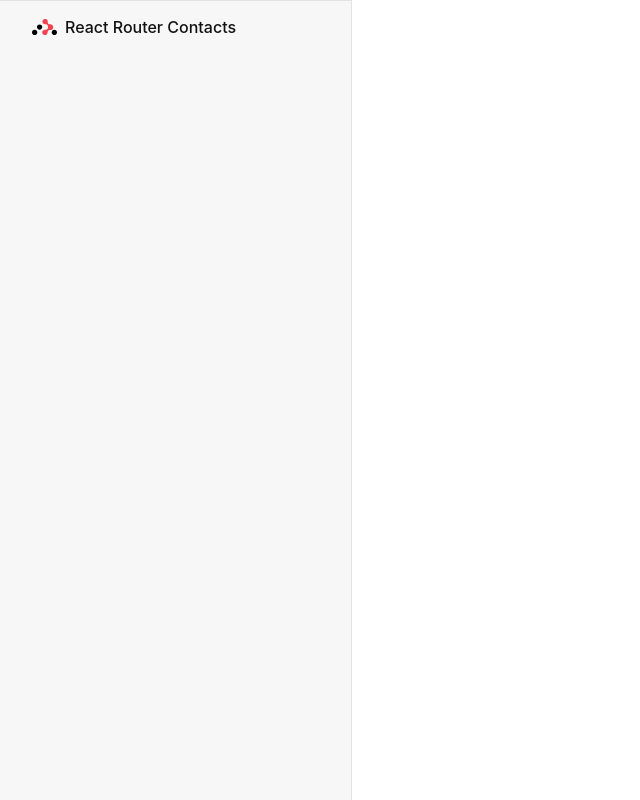
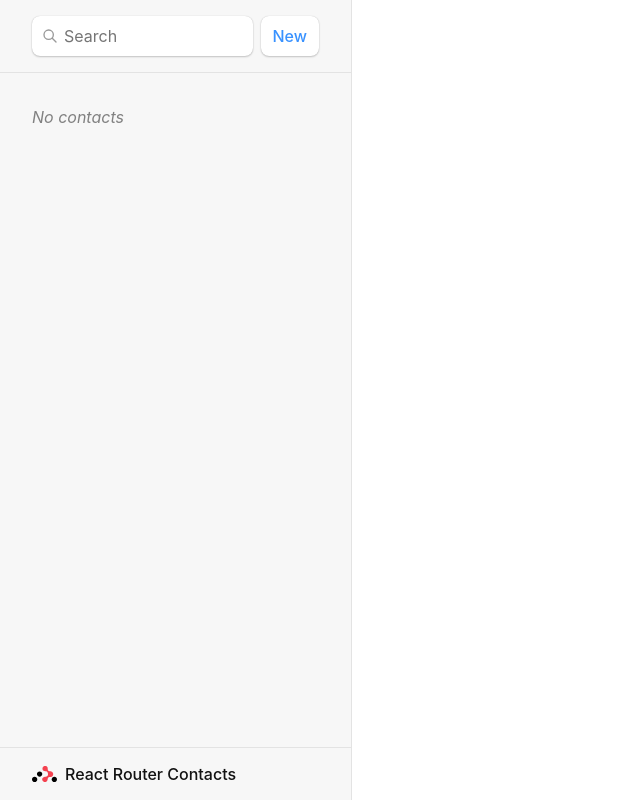
Before and after one commit to JosephiusX/vite-react, a React (Vite) app: page / in a window 1280 px wide. Shown: the whole page, without its empty margins (0-640 px from the left). Built offline with nearby package versions, Linux system fonts and the light colour scheme.

Commit message:
Deleting Records

```diff
--- a/src/main.jsx
+++ b/src/main.jsx
@@ -30,6 +30,7 @@ const router = createBrowserRouter([
       {
         path: "contacts/:contactId/destroy",
         action: destroyAction,
+        errorElement: <div>Oops! There was an error.</div>,
       },
     ],
   },
--- a/src/routes/destroy.jsx
+++ b/src/routes/destroy.jsx
@@ -2,6 +2,7 @@ import { redirect } from "react-router-dom";
 import { deleteContact } from "../contacts";
 
 export async function action({ params }) {
+  // throw new Error("oh dang!");
   await deleteContact(params.contactId);
   return redirect("/");
 }
--- a/src/routes/root.jsx
+++ b/src/routes/root.jsx
@@ -1,24 +1,84 @@
-import { Outlet, NavLink, Link, useLoaderData, Form, redirect ,useNavigation} from "react-router-dom";
-import { getContacts, createContact  } from "../contacts";
+import {
+  Outlet,
+  NavLink,
+  useLoaderData,
+  Form,
+  redirect,
+  useNavigation,
+} from "react-router-dom";
+import { getContacts, createContact } from "../contacts";
 
 export async function action() {
   const contact = await createContact();
-  return redirect(`/contacts/${contact.id}/edit`);
+  return { contact };
 }
 
-export async function loader({ params }) {
-  const contacts = await getContacts(params.contactId);
+export async function loader() {
+  const contacts = await getContacts();
   return { contacts };
 }
 
 export default function Root() {
   const { contacts } = useLoaderData();
   const navigation = useNavigation();
-
   return (
     <>
       <div id="sidebar">
         <h1>React Router Contacts</h1>
+        <div>
+          <form id="search-form" role="search">
+            <input
+              id="q"
+              aria-label="Search contacts"
+              placeholder="Search"
+              type="search"
+              name="q"
+            />
+            <div
+              id="search-spinner"
+              aria-hidden
+              hidden={true}
+            />
+            <div
+              className="sr-only"
+              aria-live="polite"
+            ></div>
+          </form>
+          <Form method="post">
+            <button type="submit">New</button>
+          </Form>
+        </div>
+        <nav>
+          {contacts.length ? (
+            <ul>
+              {contacts.map((contact) => (
+                <li key={contact.id}>
+                  <NavLink
+                    to={`contacts/${contact.id}`}
+                    className={({ isActive, isPending }) =>
+                      isActive
+                        ? "active"
+                        : isPending
+                        ? "pending"
+                        : ""
+                    }
+                  >
+                    {contact.first || contact.last ? (
+                      <>
+                        {contact.first} {contact.last}
+                      </>
+                    ) : (
+                      <i>No Name</i>
+                    )}{" "}
+                    {contact.favorite && <span>★</span>}
+                  </NavLink>
+                </li>
+              ))}
+            </ul>
+          ) : (
+            <p><i>No contacts</i></p>
+          )}
+        </nav>
       </div>
       <div
         id="detail"
@@ -31,3 +91,35 @@ export default function Root() {
     </>
   );
 }
+
+// <nav>
+// {contacts.length ? (
+//   <ul>
+//     {contacts.map((contact) => (
+//       <li key={contact.id}>
+//         <Link to={`contacts/${contact.id}`}>
+//           {contact.first || contact.last ? (
+//             <>
+//               {contact.first} {contact.last}
+//             </>
+//           ) : (
+//             <i>No Name</i>
+//           )}{" "}
+//           {contact.favorite && <span>★</span>}
+//         </Link>
+//       </li>
+//     ))}
+//   </ul>
+// ) : (
+//   <p>
+//     <i>No contacts</i>
+//   </p>
+// )}
+// </nav>
+// <div id="detail">
+// <Outlet />
+// </div>
+// </div>
+// </>
+// );
+// }
```
